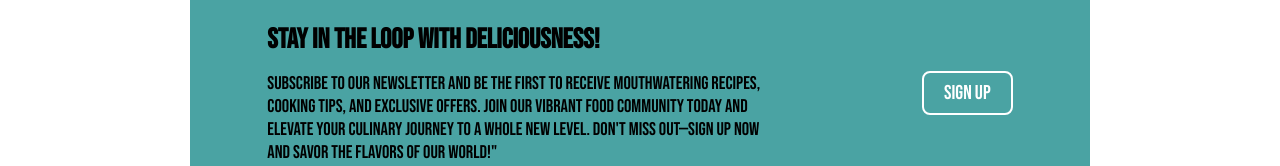
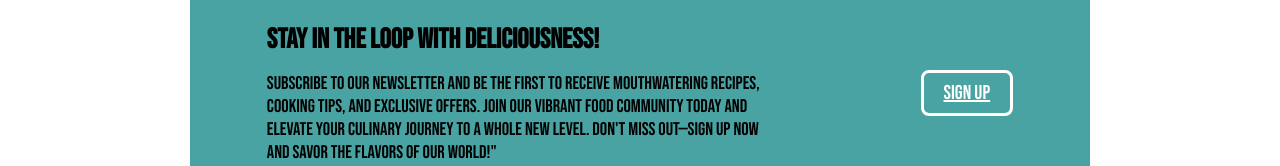
Before and after one commit to cod1ng-4-fun/project-landing-page-recipes, a plain HTML site: page index.html in a window 1280 px wide. In both pictures the pointer is over the button "SIGN UP". Shown: the part 1489-1655 px from the top of the page. Drawn offline with Linux system fonts and the light colour scheme.

Commit message:
Correct typos

```diff
--- a/css/style.css
+++ b/css/style.css
@@ -152,6 +152,11 @@ button{
     font-size: 1.25rem;
     color: white;
 }
+button:hover{
+    text-decoration: underline;
+    border: solid white 3px;
+    cursor: pointer;
+}
 footer{
     height: 75px;
     background-color: rgb(59, 58, 58);
--- a/index.html
+++ b/index.html
@@ -22,7 +22,7 @@
     <div class="hero-section">
         <div class="hero-container">
             <div class="hero-left">
-                <h1>WELCOME TO ODIN-Recips: Explore Culinary Delights</h1>
+                <h1>WELCOME TO ODIN-Recipes: Explore Culinary Delights</h1>
                 <p>Welcome to our world of flavors! Dive into a culinary journey like no other as we bring you a
                     delectable
                     collection of recipes from around the globe. Whether you're an experienced chef or a novice in the
```
